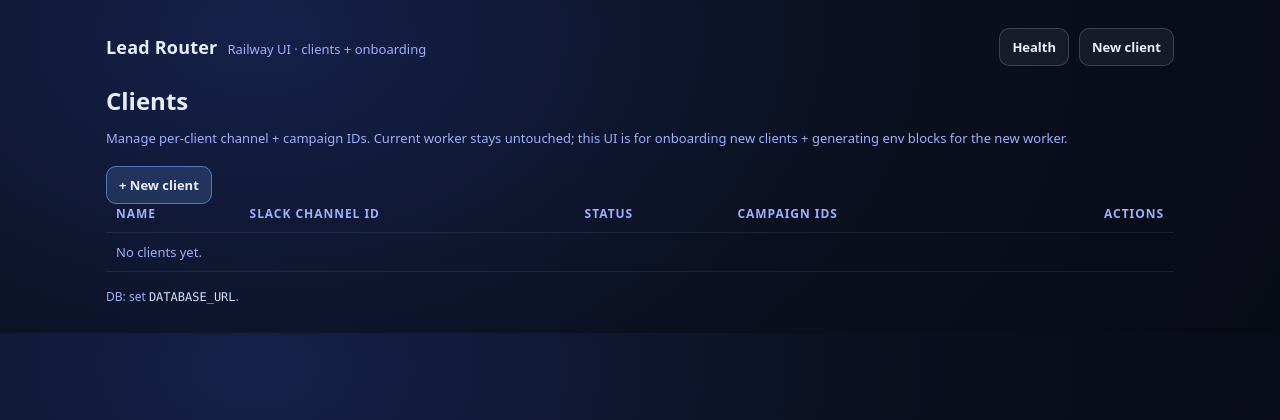
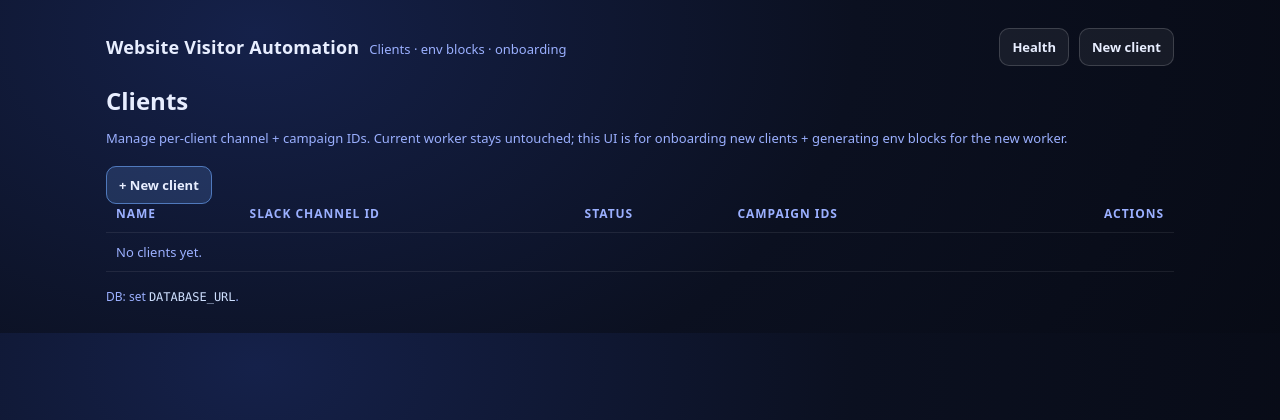
Before and after one commit to joshuaosborn561-lang/clientrb2b, a Node server app: page / in a window 1280 px wide. Shown: the top 420 px of the page. Run offline with Node 20, Linux system fonts and the light colour scheme; data that the repository does not hold is empty; some libraries are stand-ins or nearby versions.

Commit message:
Rename UI branding to Website Visitor Automation
Co-authored-by: joshuaosborn561-lang <joshuaosborn561-lang@users.noreply.github.com>

```diff
--- a/ui/package.json
+++ b/ui/package.json
@@ -2,7 +2,7 @@
   "name": "rb2b-lead-router-ui",
   "version": "1.0.0",
   "private": true,
-  "description": "Railway UI to manage RB2B lead router clients",
+  "description": "Website Visitor Automation — client onboarding UI",
   "main": "src/server.js",
   "scripts": {
     "start": "node src/server.js"
--- a/ui/src/views/layout.ejs
+++ b/ui/src/views/layout.ejs
@@ -51,8 +51,8 @@
     <div class="wrap">
       <div class="top">
         <div class="brand">
-          <h1>Lead Router</h1>
-          <div class="sub">Railway UI · clients + onboarding</div>
+          <h1>Website Visitor Automation</h1>
+          <div class="sub">Clients · env blocks · onboarding</div>
         </div>
         <div class="row">
           <a class="btn" href="/health">Health</a>
```
Also changed, not shown: ui/README.md.
